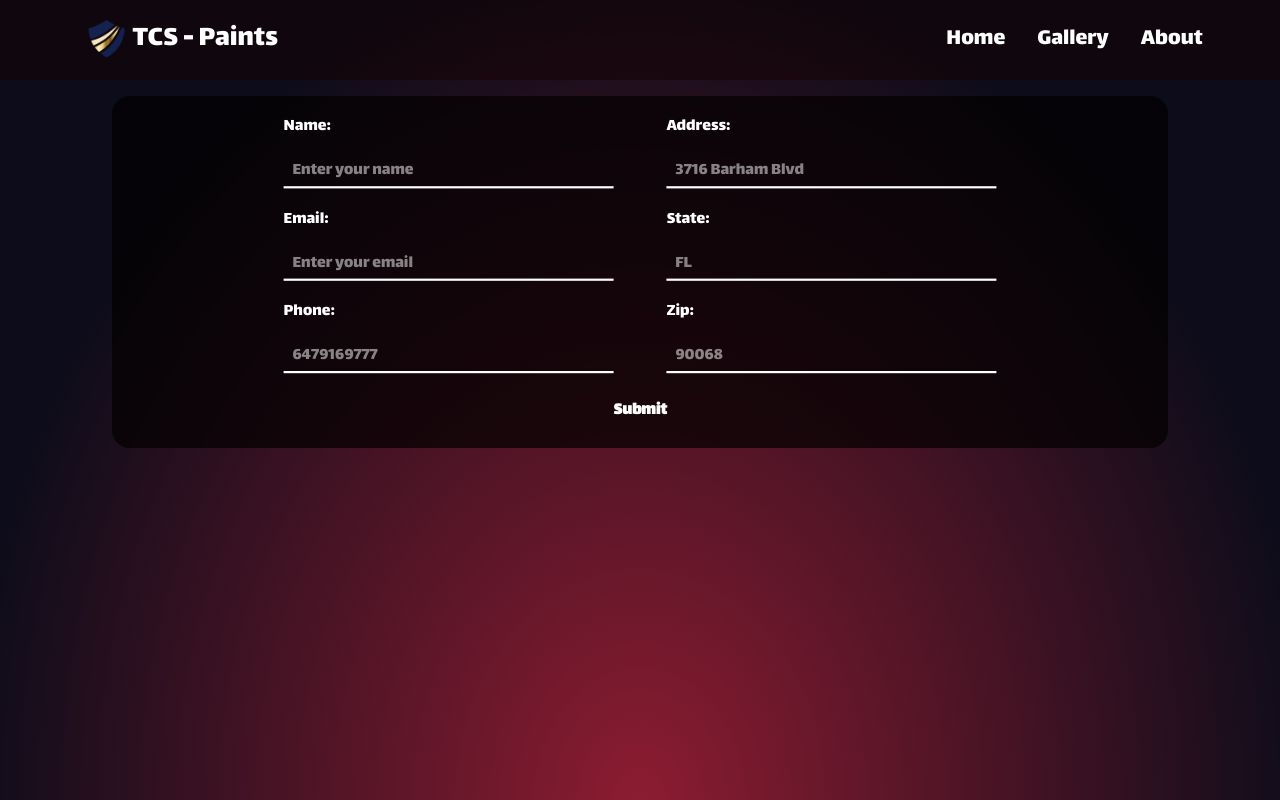
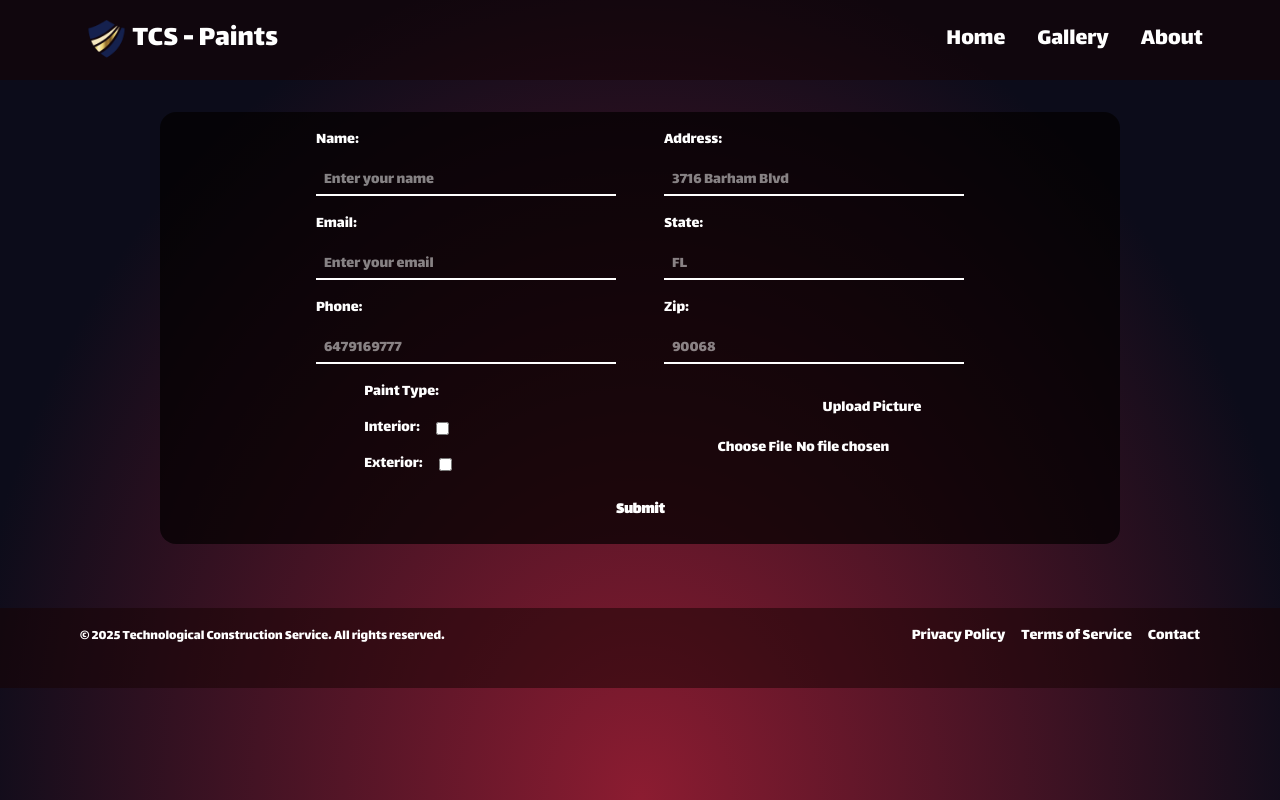
Before and after one commit to NikitaaOvramenko/TCS---Paints, a React (Vite) app in the folder TCS-Paint/: page /#/form in a window 1280 px wide. Built offline with nearby package versions, Linux system fonts and the light colour scheme.

Commit message:
added footer and updated Form

```diff
--- a/TCS-Paint/src/custom-components/FormTemplate.tsx
+++ b/TCS-Paint/src/custom-components/FormTemplate.tsx
@@ -1,11 +1,38 @@
+import { useState } from "react";
+
 interface FormProps {
   className?: string;
 }
 
 export default function FormTemplate({ className }: FormProps) {
+  const [file, SetFile] = useState<any>(null);
+
+  function handleUpload(e: React.ChangeEvent<HTMLInputElement>) {
+    console.log(e.target.files);
+
+    if (e.target.files && e.target.files[0]) {
+      const fileName = e.target.files[0].name;
+
+      if (
+        !(
+          fileName.endsWith("jpg") ||
+          fileName.endsWith("png") ||
+          fileName.endsWith("jpeg")
+        )
+      ) {
+        alert("Wrong File ! Bitch");
+        e.target.value = "";
+        return;
+      }
+      SetFile(URL.createObjectURL(e.target.files[0]));
+    }
+  }
+
   return (
     <form
-      className={`${className} flex scale-110 lg:scale-110 flex-col items-center justify-center text-white p-4  rounded-2xl`}
+      className={`${
+        className ?? ""
+      } flex scale-100 lg:scale-100 flex-col items-center justify-center text-white p-4 rounded-2xl`}
     >
       {/* Upper Section */}
       <section className="upper flex flex-col lg:flex-row gap-12">
@@ -35,8 +62,9 @@ export default function FormTemplate({ className }: FormProps) {
               name="email"
               placeholder="Enter your email"
               type="email"
-              className="w-[300px] h-8 border-b-2 px-2 border-white text-white focus:outline-none"
+              className="w-[300px] h-8 border-b-2 px-2 border-white bg-black text-white focus:outline-none"
               required
+              autoComplete="email"
             />
           </div>
 
@@ -51,15 +79,16 @@ export default function FormTemplate({ className }: FormProps) {
               placeholder="6479169777"
               type="text"
               minLength={10}
-              className="w-[300px] h-8 border-b-2 px-2 border-white text-white focus:outline-none"
+              className="w-[300px] h-8 border-b-2 px-2 border-white bg-black text-white focus:outline-none"
               required
+              autoComplete="tel"
             />
           </div>
         </div>
 
         <div className="right">
           <div className="flex flex-col gap-3 mb-4">
-            <label htmlFor="name" className="self-start">
+            <label htmlFor="address" className="self-start">
               Address:
             </label>
             <input
@@ -70,6 +99,7 @@ export default function FormTemplate({ className }: FormProps) {
               type="text"
               className="w-[300px] h-8 border-b-2 px-2 border-white bg-black text-white focus:outline-none"
               required
+              autoComplete="street-address"
             />
           </div>
 
@@ -83,10 +113,11 @@ export default function FormTemplate({ className }: FormProps) {
               name="state"
               placeholder="FL"
               type="text"
-              className="w-[300px] h-8 border-b-2 px-2 border-white text-white focus:outline-none"
+              className="w-[300px] h-8 border-b-2 px-2 border-white bg-black text-white focus:outline-none"
               minLength={2}
               maxLength={2}
               required
+              autoComplete="address-level1"
             />
           </div>
 
@@ -100,20 +131,63 @@ export default function FormTemplate({ className }: FormProps) {
               name="zip"
               placeholder="90068"
               type="text"
-              className="w-[300px] h-8 border-b-2 px-2 border-white text-white focus:outline-none"
+              className="w-[300px] h-8 border-b-2 px-2 border-white bg-black text-white focus:outline-none"
               minLength={5}
               maxLength={5}
               required
+              autoComplete="postal-code"
             />
           </div>
         </div>
       </section>
 
+      {/* middle section */}
+      <section className="middle flex w-full flex-col lg:flex-row justify-center items-center">
+        <div className="left w-[50%] h-full flex justify-center">
+          <div className="flex flex-col gap-3 mb-4">
+            <label className="self-start">Paint Type:</label>
+            <div className="flex items-center gap-4">
+              <label htmlFor="interior-a">Interior:</label>
+              <input
+                className="focus:bg-black"
+                type="checkbox"
+                id="interior-a"
+                name="type-work"
+                value="Interior"
+              />
+            </div>
+            <div className="flex items-center gap-4">
+              <label htmlFor="exterior-a">Exterior:</label>
+              <input
+                type="checkbox"
+                id="exterior-a"
+                name="type-work"
+                value="Exterior"
+              />
+            </div>
+          </div>
+        </div>
+
+        <div className="right w-[50%] h-full flex  justify-center">
+          <div className="flex flex-col gap-3 mb-4">
+            <div className="flex flex-col items-center gap-4">
+              <label htmlFor="file">Upload Picture</label>
+              <input
+                className="focus:bg-black"
+                type="file"
+                id="file"
+                name="type-work"
+                onChange={handleUpload}
+              />
+            </div>
+          </div>
+        </div>
+      </section>
+
       {/* Lower Section */}
-
       <section className="lower">
         <button
-          className="w-24 h-9 font-semibold  text-white  rounded active:scale-90 duration-300"
+          className="w-24 h-9 font-semibold text-white rounded active:scale-90 duration-300"
           type="submit"
         >
           Submit
@@ -129,13 +203,14 @@ export default function FormTemplate({ className }: FormProps) {
           style={{ backgroundColor: "inherit" }}
           id="message"
           name="message"
-          className="border-2 border-white  text-white px-2 pt-1 focus:outline-none rounded resize-none"
+          className="border-2 border-white text-white px-2 pt-1 focus:outline-none rounded resize-none"
           cols={33}
           rows={5}
           required
           placeholder="Type your message here..."
         ></textarea>
-      </div> */}
+      </div>
+      */}
     </form>
   );
 }
--- a/TCS-Paint/src/footer.tsx
+++ b/TCS-Paint/src/footer.tsx
@@ -1,7 +1,24 @@
 export default function Footer() {
   return (
-    <>
-      <div className="footer w-full h-[80px]"></div>
-    </>
+    <footer className="w-full bg-[#16020283] h-[80px] text-white py-4 mt-8">
+      <div className="max-w-6xl mx-auto flex flex-col md:flex-row justify-between items-center px-4">
+        <p className="text-sm">
+          &copy; {new Date().getFullYear()} Technological Construction Service.
+          All rights reserved.
+        </p>
+
+        <div className="flex gap-4 mt-2 md:mt-0">
+          <a href="#privacy" className="hover:text-yellow-400 transition">
+            Privacy Policy
+          </a>
+          <a href="#terms" className="hover:text-yellow-400 transition">
+            Terms of Service
+          </a>
+          <a href="#contact" className="hover:text-yellow-400 transition">
+            Contact
+          </a>
+        </div>
+      </div>
+    </footer>
   );
 }
--- a/TCS-Paint/src/pages/Form.tsx
+++ b/TCS-Paint/src/pages/Form.tsx
@@ -1,5 +1,6 @@
 import FormTemplate from "../custom-components/FormTemplate";
 import GapCard from "../custom-components/GapCard";
+import Footer from "../footer";
 
 export default function Form() {
   return (
@@ -7,6 +8,7 @@ export default function Form() {
       <div className="form  w-full min-h-screen flex gap-8 flex-col items-center  bg-radial-[at_50%_100%] from-[rgba(140,28,49,1)] to-[rgba(12,12,26,1)] to-75% ">
         <GapCard height="h-[80px]" />
         <FormTemplate className="w-[75%] h-full bg-[rgba(3,0,0,0.72)]  " />
+        <Footer />
       </div>
     </>
   );
--- a/TCS-Paint/src/pages/Gallery.tsx
+++ b/TCS-Paint/src/pages/Gallery.tsx
@@ -1,13 +1,15 @@
 import GapCard from "../custom-components/GapCard";
 import IntroGallery from "../Gallery-Page/IntroGallery";
 import PictureSection from "../Gallery-Page/PictureSection";
+import Footer from "../footer";
 export default function Gallery() {
   return (
     <>
-      <div className="self-center gallery  bg-radial-[at_50%_100%] from-[rgba(140,28,49,1)] to-[rgba(12,12,26,1)] to-75% w-full min-h-screen flex flex-col items-center gap-8 ">
+      <div className="self-center gallery bg-radial-[at_50%_100%] from-[rgba(140,28,49,1)] to-[rgba(12,12,26,1)] to-75% w-full min-h-screen flex flex-col items-center gap-8 ">
         <GapCard height="h-[80px]" />
         <IntroGallery />
         <PictureSection />
+        <Footer />
       </div>
     </>
   );
--- a/TCS-Paint/src/pages/Home.tsx
+++ b/TCS-Paint/src/pages/Home.tsx
@@ -1,7 +1,7 @@
 import Intro from "../Home-Page/Intro";
 import SecondPart from "../Home-Page/SecondPart";
 import Guide from "../Home-Page/Guide";
-
+import Footer from "../footer";
 export default function Home() {
   return (
     <>
@@ -9,6 +9,7 @@ export default function Home() {
         <Intro />
         <SecondPart />
         <Guide />
+        <Footer />
       </div>
     </>
   );
```
